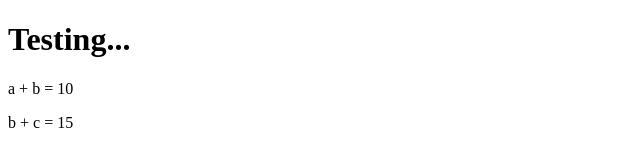
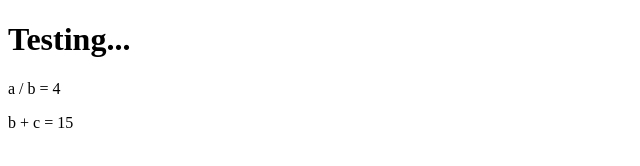
Before and after one commit to 7aneen3li/DECI_L4_Web, a plain HTML site: page Session_1/index.html in a window 1280 px wide. Shown: the full height of the page, 0-640 px from the left. Drawn offline with Linux system fonts and the light colour scheme.

Commit message:
1 edited

```diff
--- a/Session_1/index.html
+++ b/Session_1/index.html
@@ -7,7 +7,7 @@
 </head>
 <body>
     <h1>Testing...</h1>
-    <p>a + b = 10</p>
+    <p>a / b = 4</p>
     <p>b + c = 15</p>
 </body>
 </html>
```
